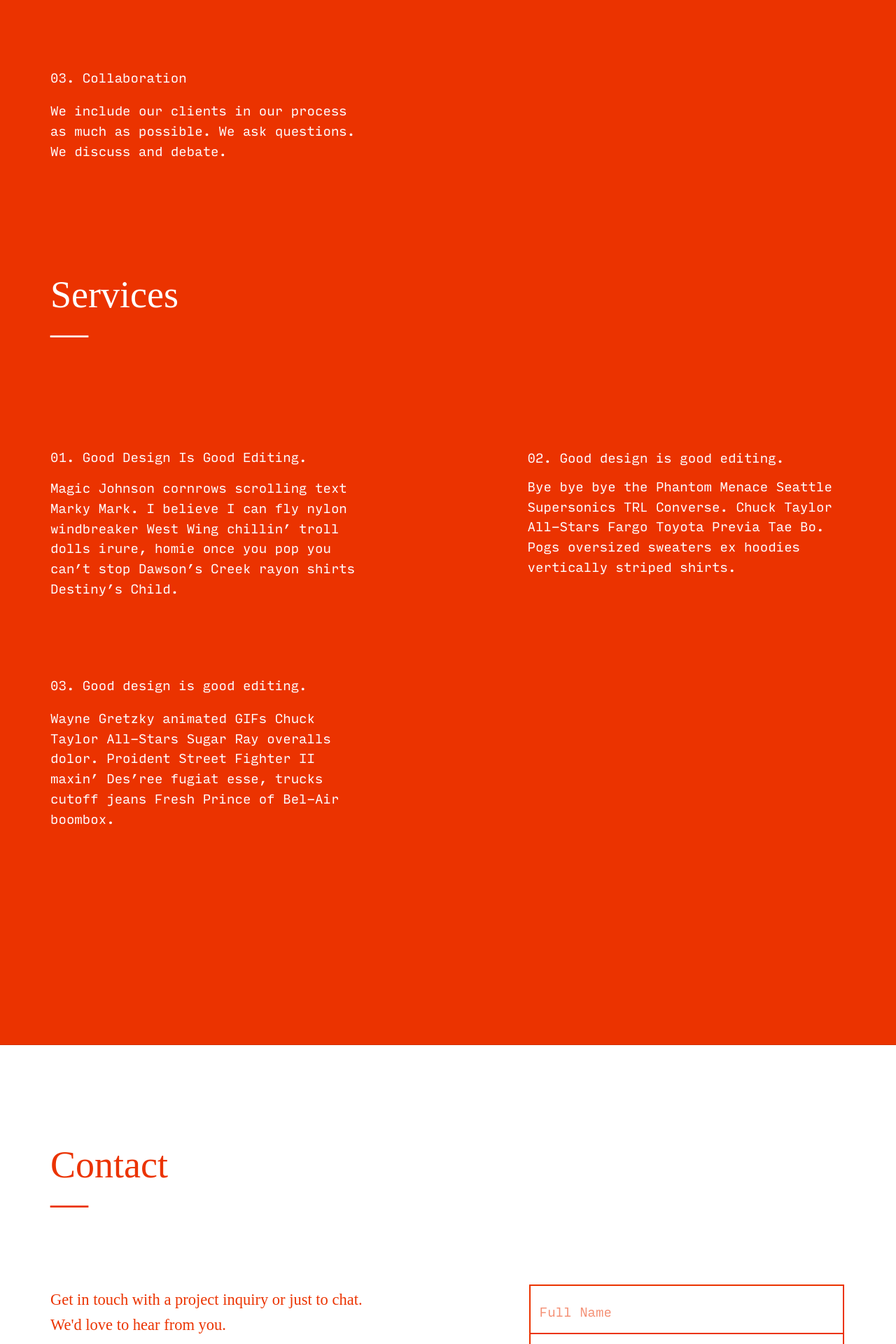
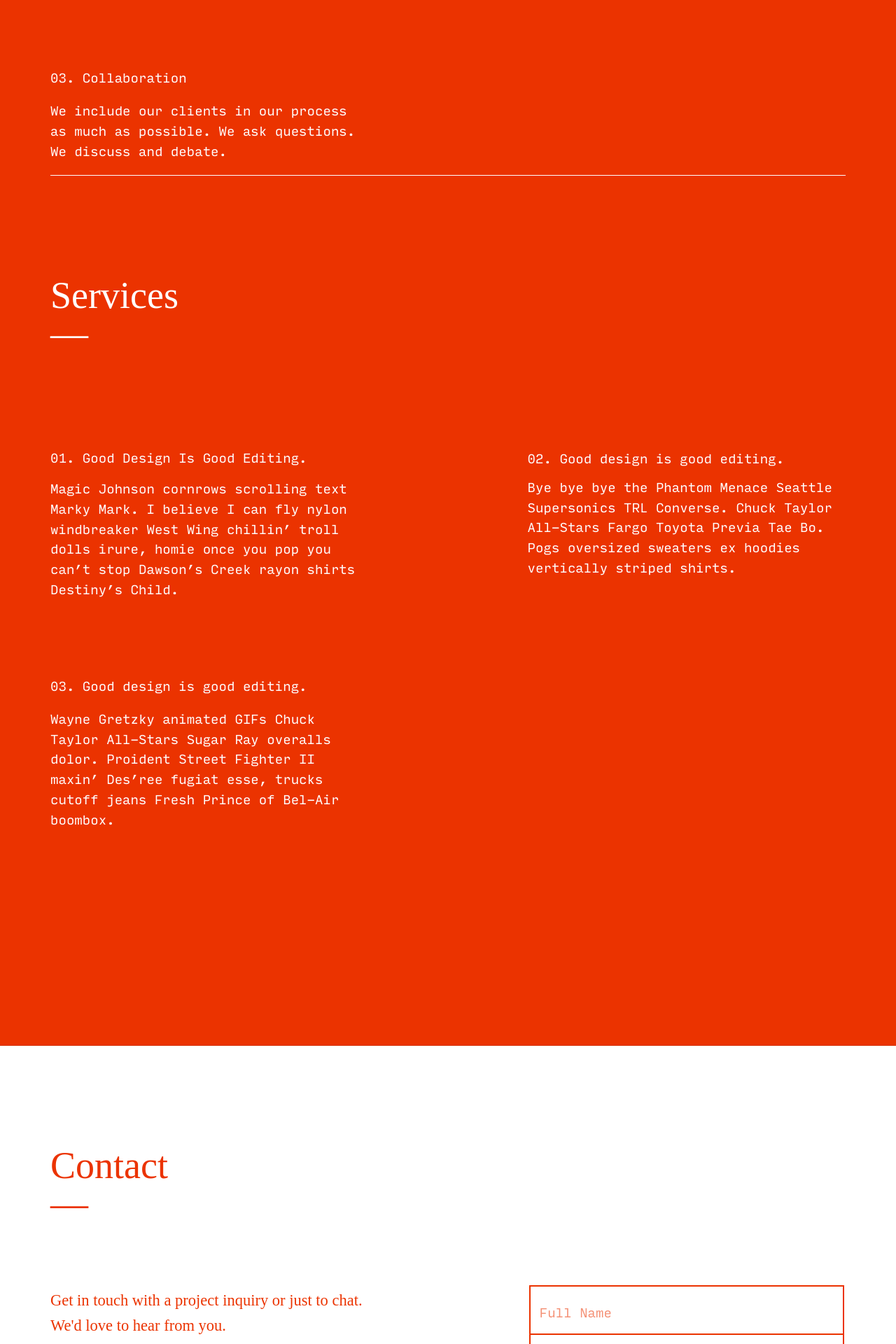
Before and after one commit to wearepatterns/wearepatterns.github.io, a Jekyll site: the page built from index.markdown, in a window 1280 px wide. Shown: the part 1090-3010 px from the top of the page at 70% size. Built offline with Jekyll 4.4.1, drawn with Linux system fonts in a browser that asks for light colours.

Commit message:
Update new.html

```diff
--- a/_layouts/new.html
+++ b/_layouts/new.html
@@ -77,7 +77,7 @@
                     <p>We include our clients in our process as much as possible. We ask questions. We discuss and debate.</p>
                 </div>
             </div>
-            <h5 class="pt5 pt6-l pb0 pb4 mt0 f3 f2-ns f1-l normal lh-solid">Services
+            <h5 class="pt5 pt6-l pb0 pb4 mt0 f3 f2-ns f1-l normal lh-solid bt b--white">Services
             <br>&mdash;</h5>
             <div class="flex-ns flex-wrap-ns justify-between-ns input-mono fw3" style="max-width:80rem;">
                 <div class="mb5 w-40-ns">
```
